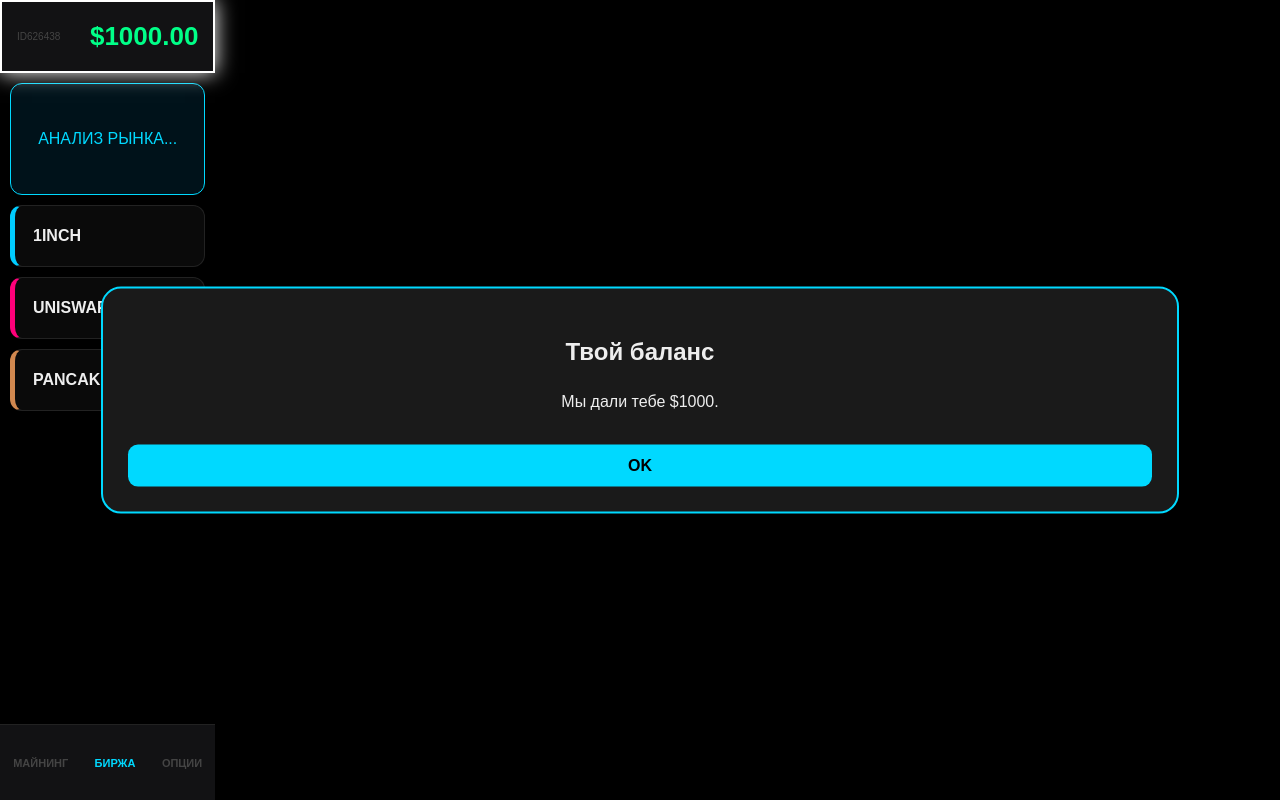
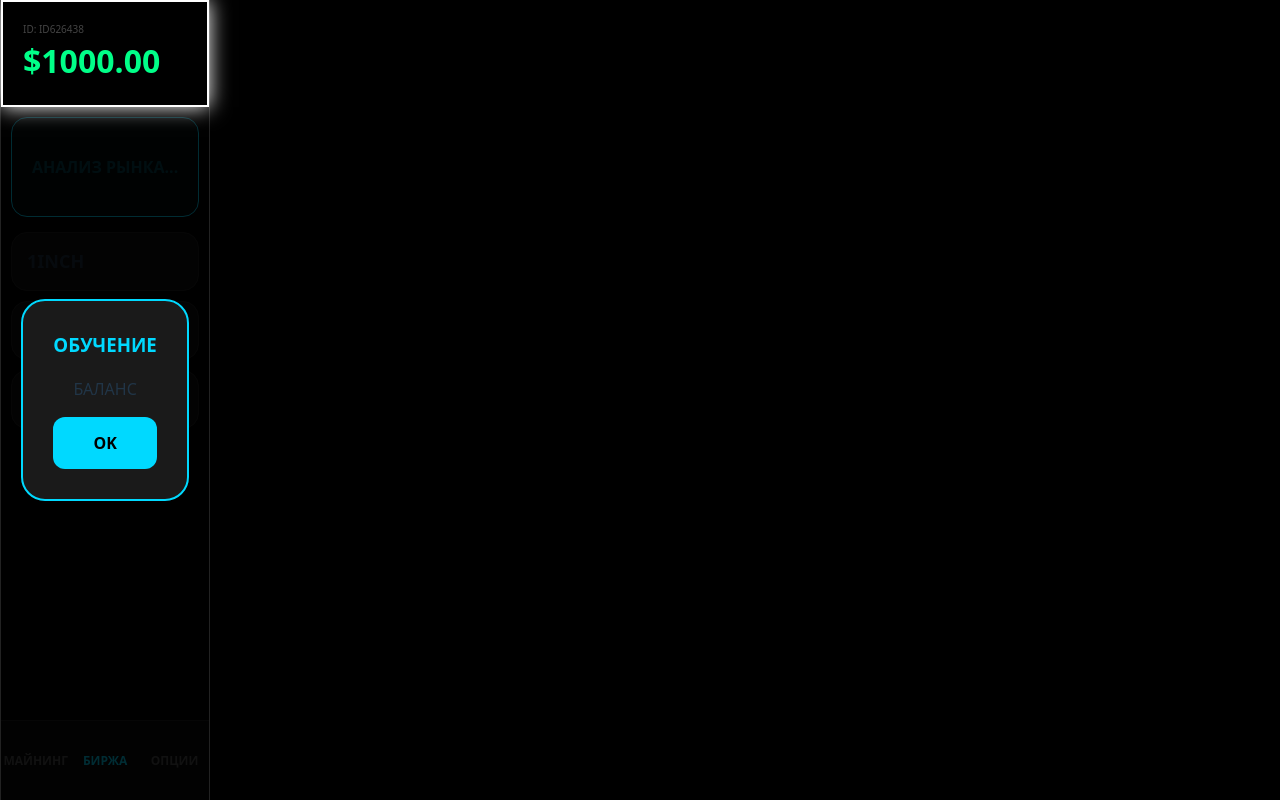
Before and after one commit to katyakuznezc-cmd/treidgame, a React (Vite) app: page / in a window 1280 px wide. Built offline with nearby package versions, Linux system fonts and the light colour scheme.

Commit message:
Update App.jsx

```diff
--- a/src/App.jsx
+++ b/src/App.jsx
@@ -1,10 +1,10 @@
 import React, { useState, useEffect, useRef } from 'react';
 
 const COINS_DATA = [
-  { id: 'TON', lvl: 1, base: 5.42, desc: { RU: 'Токен Telegram.', EN: 'Telegram Token.' } },
-  { id: 'DOGE', lvl: 1, base: 0.15, desc: { RU: 'Мем-коин.', EN: 'Meme coin.' } },
-  { id: 'SOL', lvl: 2, base: 145.3, desc: { RU: 'Скоростной блокчейн.', EN: 'Fast blockchain.' } },
-  { id: 'BTC', lvl: 5, base: 95000, desc: { RU: 'Цифровое золото.', EN: 'Digital gold.' } },
+  { id: 'TON', lvl: 1, base: 5.42 },
+  { id: 'DOGE', lvl: 1, base: 0.15 },
+  { id: 'SOL', lvl: 2, base: 145.3 },
+  { id: 'BTC', lvl: 5, base: 95000 },
 ];
 
 const EXCHANGES = [
@@ -13,19 +13,16 @@ const EXCHANGES = [
   { id: 'pancakeswap', name: 'PANCAKE', color: '#d1884f' }
 ];
 
-// Словарь для смены языка
 const STRINGS = {
   RU: {
     mining: 'МАЙНИНГ', trade: 'БИРЖА', opts: 'ОПЦИИ', analysis: 'АНАЛИЗ РЫНКА...',
     profit_pred: 'ПРОГНОЗ ДОХОДА:', buy: 'КУПИТЬ', sell: 'ПРОДАТЬ', back: '← НАЗАД',
-    reset: 'ПЕРЕЗАПУСК ОБУЧЕНИЯ', sound: 'ЗВУК', lang: 'ЯЗЫК', creators: 'СОЗДАТЕЛИ:',
-    wait: 'ПОИСК...', amount: 'СУММА', leverage: 'ПЛЕЧО', balance: 'БАЛАНС'
+    reset: 'ОБУЧЕНИЕ', sound: 'ЗВУК', lang: 'ЯЗЫК', wait: 'ОЖИДАНИЕ...', balance: 'БАЛАНС'
   },
   EN: {
     mining: 'MINING', trade: 'EXCHANGE', opts: 'SETTINGS', analysis: 'MARKET ANALYSIS...',
     profit_pred: 'PROFIT PREDICTION:', buy: 'BUY', sell: 'SELL', back: '← BACK',
-    reset: 'RESTART TUTORIAL', sound: 'SOUND', lang: 'LANG', creators: 'CREATORS:',
-    wait: 'SEARCHING...', amount: 'AMOUNT', leverage: 'LEVERAGE', balance: 'BALANCE'
+    reset: 'TUTORIAL', sound: 'SOUND', lang: 'LANG', wait: 'WAITING...', balance: 'BALANCE'
   }
 };
 
@@ -42,7 +39,6 @@ export default function App() {
   const [activePositions, setActivePositions] = useState({});
   const [pendingTime, setPendingTime] = useState({});
   const [tradeAmount, setTradeAmount] = useState(100);
-  const [leverage, setLeverage] = useState(1);
 
   const [signal, setSignal] = useState(null);
   const [isAnalyzing, setIsAnalyzing] = useState(false);
@@ -51,36 +47,19 @@ export default function App() {
   const [tutStep, setTutStep] = useState(() => localStorage.getItem('k_tut') ? -1 : 0);
 
   const lvl = Math.floor(xp / 150) + 1;
-  const progress = (xp % 150) / 1.5;
-  const maxLev = lvl >= 10 ? 100 : lvl >= 5 ? 50 : 10;
   const t = STRINGS[lang];
 
   const sndClick = useRef(new Audio('https://www.fesliyanstudios.com/play-mp3/6510'));
   const sndBell = useRef(new Audio('https://assets.mixkit.co/active_storage/sfx/2358/2358-preview.mp3'));
 
-  useEffect(() => {
-    const itv = setInterval(() => {
-      setPrices(prev => {
-        const next = { ...prev };
-        Object.keys(next).forEach(id => {
-          next[id] = Number((next[id] * (1 + (Math.random() * 0.004 - 0.002))).toFixed(id === 'BTC' ? 1 : 3));
-        });
-        return next;
-      });
-    }, 3000);
-    return () => clearInterval(itv);
-  }, []);
-
-  // Логика сигналов
+  // Эффект появления сигнала (Анализ 5 сек)
   useEffect(() => {
     if (tab === 'trade' && !signal && !isAnalyzing) {
       setIsAnalyzing(true);
       const timer = setTimeout(() => {
-        const avail = COINS_DATA.filter(c => c.lvl <= lvl);
-        const coin = avail[Math.floor(Math.random() * avail.length)];
+        const coin = COINS_DATA[Math.floor(Math.random() * COINS_DATA.length)];
         const d1 = EXCHANGES[Math.floor(Math.random() * EXCHANGES.length)];
-        let d2 = EXCHANGES[Math.floor(Math.random() * EXCHANGES.length)];
-        while(d2.id === d1.id) d2 = EXCHANGES[Math.floor(Math.random() * EXCHANGES.length)];
+        const d2 = EXCHANGES.find(ex => ex.id !== d1.id);
 
         setSignal({
           coin: coin.id, buyDex: d1.name, sellDexName: d2.name,
@@ -92,138 +71,148 @@ export default function App() {
       }, 5000);
       return () => clearTimeout(timer);
     }
-  }, [tab, signal, isAnalyzing, lvl, soundEnabled]);
+  }, [tab, signal, isAnalyzing, soundEnabled]);
 
+  // Таймер сигнала
   useEffect(() => {
     if (signalTimer > 0) {
       const itv = setInterval(() => setSignalTimer(s => s - 1), 1000);
       return () => clearInterval(itv);
-    } else { setSignal(null); }
-  }, [signalTimer]);
+    } else if (signal) {
+      setSignal(null);
+    }
+  }, [signalTimer, signal]);
 
   const handleAction = (coinId) => {
     const pos = activePositions[coinId];
     if (pos) {
-      setPendingTime(prev => ({ ...prev, [coinId]: 10 }));
+      setPendingTime(p => ({ ...p, [coinId]: 10 }));
       const timer = setInterval(() => {
         setPendingTime(prev => {
-          const newTime = prev[coinId] - 1;
-          if (newTime <= 0) {
+          if (prev[coinId] <= 1) {
             clearInterval(timer);
-            const isWin = Math.random() > 0.15;
-            const rate = isWin ? (Math.random() * 2 + 1) : -(Math.random() * 1 + 0.5);
-            const pnl = (Number(pos.amt) * (rate * Number(pos.lev)) / 100);
-            setBalance(b => Math.max(0, b + Number(pos.amt) + pnl));
-            if(isWin) setXp(x => x + 15);
+            const isWin = Math.random() > 0.2;
+            const pnl = pos.amt * (isWin ? 0.05 : -0.05);
+            setBalance(b => b + pos.amt + pnl);
+            if(isWin) setXp(x => x + 20);
             setToast({ msg: isWin ? `+$${pnl.toFixed(2)}` : `-$${Math.abs(pnl).toFixed(2)}`, type: isWin ? 'win' : 'loss' });
             setTimeout(() => setToast(null), 2000);
             return { ...prev, [coinId]: null };
           }
-          return { ...prev, [coinId]: newTime };
+          return { ...prev, [coinId]: prev[coinId] - 1 };
         });
       }, 1000);
       setActivePositions(prev => { const n = {...prev}; delete n[coinId]; return n; });
     } else {
       if(tradeAmount > balance) return;
       setBalance(b => b - tradeAmount);
-      setActivePositions(p => ({ ...p, [coinId]: { amt: tradeAmount, lev: leverage, bonus: signal?.bonus || 1.5 } }));
+      setActivePositions(p => ({ ...p, [coinId]: { amt: tradeAmount } }));
     }
   };
 
-  const startTutorial = () => {
-    setTab('trade');
-    setSelectedDex(null);
-    setTutStep(0);
-  };
+  return (
+    <div className="wrapper">
+      <style>{`
+        :root { --win: #00ff88; --loss: #ff3366; --neon: #00d9ff; --bg: #000; --card: #111; }
 
-  const tutContent = [
-    { RU: "Твой баланс", EN: "Your Balance", desc: { RU: "Мы дали тебе $1000.", EN: "We gave you $1000." }, ref: "h-bal" },
-    { RU: "Сигналы", EN: "Signals", desc: { RU: "Жди 5 сек анализа.", EN: "Wait 5s for analysis." }, ref: "s-box" },
-    { RU: "Выбор биржи", EN: "Pick DEX", desc: { RU: "Нажми на биржу ниже.", EN: "Click a DEX below." }, ref: "d-list" },
-    { RU: "Майнинг", EN: "Mining", desc: { RU: "Кликай тут для прибыли.", EN: "Click here for profit." }, ref: "n-mine" }
-  ];
+        /* Глобальные сбросы для мобилок и ПК */
+        * { box-sizing: border-box; -webkit-tap-highlight-color: transparent; user-select: none; }
+        html, body { margin: 0; padding: 0; background: #000; width: 100%; height: 100%; overflow: hidden; }
 
-  return (
-    <div className="app-main">
-      <style>{`
-        :root { --win: #00ff88; --loss: #ff3366; --neon: #00d9ff; --panel: #121214; }
-        html, body { height: 100%; width: 100%; margin: 0; background: #000; color: #eee; font-family: sans-serif; overflow: hidden; }
-        .app-main { height: 100vh; display: flex; flex-direction: column; position: relative; }
-        .header { padding: 15px; background: var(--panel); border-bottom: 1px solid #222; }
-        .balance { color: var(--win); font-size: 26px; font-weight: 900; }
-        .content { flex: 1; overflow-y: auto; position: relative; }
-        .signal-box { background: #00121a; border: 1px solid var(--neon); margin: 10px; padding: 15px; border-radius: 12px; min-height: 80px; display: flex; flex-direction: column; justify-content: center; }
-        .dex-item { background: #0a0a0a; border: 1px solid #222; margin: 10px; padding: 18px; border-radius: 12px; }
-        .nav { height: 75px; display: flex; background: var(--panel); border-top: 1px solid #222; }
-        .nav-btn { flex: 1; background: none; border: none; color: #444; font-size: 11px; font-weight: bold; }
+        /* Центрирование контейнера на ПК */
+        .wrapper {
+          width: 100%; height: 100vh;
+          display: flex; justify-content: center; align-items: center;
+          background: #050505;
+        }
+
+        .app-container {
+          width: 100%; max-width: 500px; height: 100%;
+          background: var(--bg); display: flex; flex-direction: column;
+          position: relative; border-left: 1px solid #222; border-right: 1px solid #222;
+        }
+
+        .header { padding: 20px; border-bottom: 1px solid #222; flex-shrink: 0; }
+        .balance-val { color: var(--win); font-size: 32px; font-weight: 800; }
+
+        .content { flex: 1; overflow-y: auto; padding: 10px; }
+
+        .signal-box {
+          background: rgba(0,217,255,0.05); border: 1px solid var(--neon);
+          border-radius: 16px; padding: 20px; margin-bottom: 15px;
+          min-height: 100px; display: flex; flex-direction: column; align-items: center; justify-content: center;
+        }
+
+        .card { background: var(--card); border: 1px solid #222; border-radius: 16px; padding: 15px; margin-bottom: 10px; }
+
+        .nav { height: 80px; display: flex; background: #0a0a0a; border-top: 1px solid #222; flex-shrink: 0; }
+        .nav-btn { flex: 1; display: flex; align-items: center; justify-content: center; color: #555; font-size: 12px; font-weight: bold; cursor: pointer; }
         .nav-btn.active { color: var(--neon); }
-        .focus-el { position: relative; z-index: 2000 !important; border: 2px solid #fff !important; box-shadow: 0 0 20px #fff !important; }
-        .tut-card { position: fixed; top: 50%; left: 50%; transform: translate(-50%, -50%); width: 80%; background: #1a1a1a; padding: 25px; border-radius: 20px; z-index: 3000; text-align: center; border: 2px solid var(--neon); }
-        .toast { position: fixed; top: 40%; left: 50%; transform: translateX(-50%); padding: 20px 40px; border-radius: 15px; font-weight: 900; z-index: 5000; font-size: 30px; }
-        @keyframes fly { to { transform: translateY(-70px); opacity: 0; } }
+
+        .toast {
+          position: fixed; top: 30%; left: 50%; transform: translateX(-50%);
+          padding: 20px 40px; border-radius: 50px; font-weight: 900; z-index: 9999; font-size: 24px;
+        }
+
+        @keyframes pulse { 50% { opacity: 0.3; } }
+        @keyframes fly { to { transform: translateY(-80px); opacity: 0; } }
+
+        /* Обучение */
+        .tut-overlay { position: absolute; inset: 0; background: rgba(0,0,0,0.8); z-index: 1000; display: flex; align-items: center; justify-content: center; padding: 20px; }
+        .tut-card { background: #1a1a1a; border: 2px solid var(--neon); padding: 30px; border-radius: 24px; text-align: center; }
+        .focus { border: 2px solid white !important; box-shadow: 0 0 20px white; z-index: 1001; }
       `}</style>
 
+      {toast && <div className="toast" style={{background: toast.type==='win'?'var(--win)':'var(--loss)', color:'#000'}}>{toast.msg}</div>}
+
+      <div className="app-container">
         {tutStep >= 0 && (
+          <div className="tut-overlay">
             <div className="tut-card">
-          <h2>{tutContent[tutStep][lang]}</h2>
-          <p>{tutContent[tutStep].desc[lang]}</p>
-          <button onClick={() => {
-            if(tutStep < 3) setTutStep(tutStep + 1);
-            else { setTutStep(-1); localStorage.setItem('k_tut', '1'); }
-          }} style={{width: '100%', padding: '12px', background: 'var(--neon)', border:'none', borderRadius: '10px', marginTop: '15px', fontWeight: 'bold'}}>OK</button>
+              <h3 style={{color: 'var(--neon)', marginTop: 0}}>{lang === 'RU' ? 'ОБУЧЕНИЕ' : 'TUTORIAL'}</h3>
+              <p>{tutStep === 0 ? t.balance : (tutStep === 1 ? t.analysis : t.mining)}</p>
+              <button onClick={() => tutStep < 2 ? setTutStep(tutStep+1) : setTutStep(-1)} style={{width:'100%', padding: 15, background:'var(--neon)', border:'none', borderRadius:12, fontWeight:'bold'}}>OK</button>
+            </div>
           </div>
         )}
 
-      {toast && <div className="toast" style={{background: toast.type==='win'?'var(--win)':'var(--loss)', color:'#000'}}>{toast.msg}</div>}
-
-      <header className={`header ${tutStep === 0 ? 'focus-el' : ''}`}>
-        <div style={{display:'flex', justifyContent:'space-between', alignItems:'center'}}>
-          <span style={{fontSize: 10, color: '#444'}}>{userId}</span>
-          <div className="balance">${balance.toFixed(2)}</div>
-        </div>
+        <header className={`header ${tutStep === 0 ? 'focus' : ''}`}>
+          <div style={{fontSize: 10, color: '#444'}}>ID: {userId}</div>
+          <div className="balance-val">${balance.toFixed(2)}</div>
         </header>
 
-      <div className="content">
+        <main className="content">
           {tab === 'trade' && (
             <>
               {!selectedDex ? (
-              <div id="d-list">
-                <div className={`signal-box ${tutStep === 1 ? 'focus-el' : ''}`}>
+                <div>
+                  <div className={`signal-box ${tutStep === 1 ? 'focus' : ''}`}>
                     {isAnalyzing ? (
-                    <div style={{textAlign:'center', color:'var(--neon)', animation:'pulse 1s infinite'}}>{t.analysis}</div>
+                      <b style={{color: 'var(--neon)', animation: 'pulse 1s infinite'}}>{t.analysis}</b>
                     ) : signal ? (
                       <>
-                      <div style={{fontSize: 18, fontWeight: 'bold'}}>{signal.coin}: {signal.buyDex} → {signal.sellDexName}</div>
-                      <div style={{color: 'var(--win)'}}>+{signal.bonus}% | {signalTimer}s</div>
+                        <div style={{fontSize: 20, fontWeight: 900}}>{signal.coin}: {signal.buyDex} → {signal.sellDexName}</div>
+                        <div style={{color: 'var(--win)', fontWeight: 'bold'}}>+{signal.bonus}% | {signalTimer}s</div>
                       </>
-                  ) : <div style={{textAlign:'center', color: '#333'}}>{t.wait}</div>}
+                    ) : <b>{t.wait}</b>}
                   </div>
-                {EXCHANGES.map(d => (
-                  <div key={d.id} className="dex-item" style={{borderLeft: `5px solid ${d.color}`}} onClick={() => setSelectedDex(d.id)}>
-                    <b>{d.name}</b>
+                  {EXCHANGES.map(ex => (
+                    <div key={ex.id} className="card" style={{cursor: 'pointer'}} onClick={() => setSelectedDex(ex.id)}>
+                      <b style={{fontSize: 18}}>{ex.name}</b>
                     </div>
                   ))}
                 </div>
               ) : (
-              <div style={{padding: 15}}>
-                <button onClick={() => setSelectedDex(null)} style={{background: '#222', color: '#fff', border: 'none', padding: 10, borderRadius: 8}}>{t.back}</button>
-                <div style={{margin: '15px 0', padding: 15, background: '#0a0a0a', borderRadius: 12}}>
-                  <div style={{fontSize: 12, color: '#555'}}>{t.profit_pred}</div>
-                  <div style={{fontSize: 22, color: 'var(--win)', fontWeight: 'bold'}}>+${((tradeAmount * leverage * (signal?.bonus || 1.5))/100).toFixed(2)}</div>
-                </div>
-                <div style={{marginBottom: 20}}>
-                  <div style={{fontSize: 11}}>{t.amount}: ${tradeAmount} | {t.leverage}: x{leverage}</div>
-                  <input type="range" min="10" max={balance} value={tradeAmount} onChange={e => setTradeAmount(Number(e.target.value))} style={{width:'100%'}} />
-                  <input type="range" min="1" max={maxLev} value={leverage} onChange={e => setLeverage(Number(e.target.value))} style={{width:'100%', marginTop: 10}} />
-                </div>
+                <div>
+                  <button onClick={() => setSelectedDex(null)} className="card" style={{width: '100%', color: '#fff', border: 'none', textAlign: 'left'}}>{t.back}</button>
                   {COINS_DATA.map(c => {
-                  const p = activePositions[c.id];
                     const wait = pendingTime[c.id];
+                    const pos = activePositions[c.id];
                     return (
-                    <div key={c.id} style={{padding: '12px 0', borderBottom: '1px solid #111', display: 'flex', justifyContent: 'space-between'}}>
-                      <div><b>{c.id}</b> <span style={{color: 'var(--neon)', fontSize: 11}}>${prices[c.id]}</span></div>
-                      <button onClick={() => handleAction(c.id)} style={{background: wait ? '#333' : (p ? 'var(--loss)' : 'var(--win)'), border:'none', padding: '8px 15px', borderRadius: 6, fontWeight: 'bold', width: 80}}>
-                        {wait ? `${wait}s` : (p ? t.sell : t.buy)}
+                      <div key={c.id} className="card" style={{display: 'flex', justifyContent: 'space-between', alignItems: 'center'}}>
+                        <b>{c.id}</b>
+                        <button onClick={() => handleAction(c.id)} style={{background: wait ? '#333' : (pos ? 'var(--loss)' : 'var(--win)'), border:'none', padding: '12px 20px', borderRadius: 10, fontWeight:'bold', minWidth: 100}}>
+                          {wait ? `${wait}s` : (pos ? t.sell : t.buy)}
                         </button>
                       </div>
                     );
@@ -236,31 +225,31 @@ export default function App() {
           {tab === 'mining' && (
             <div style={{height: '100%', display: 'flex', justifyContent: 'center', alignItems: 'center'}}>
               <div onClick={(e) => {
-              setBalance(b => b + 0.20);
+                setBalance(b => b + 0.1);
                 if(soundEnabled) { sndClick.current.currentTime = 0; sndClick.current.play().catch(()=>{}); }
                 const d = document.createElement('div');
-              d.innerText = '$'; d.style.position = 'fixed'; d.style.left = e.clientX + 'px'; d.style.top = e.clientY + 'px';
-              d.style.color = 'var(--win)'; d.style.animation = 'fly 0.5s forwards';
-              document.body.appendChild(d); setTimeout(() => d.remove(), 500);
-            }} style={{width: 150, height: 150, border: '4px solid var(--neon)', borderRadius: '50%', fontSize: 60, display: 'flex', alignItems: 'center', justifyContent: 'center', color: 'var(--neon)'}}>$</div>
+                d.innerText = '$'; d.style.cssText = `position:fixed; left:${e.clientX}px; top:${e.clientY}px; color:var(--win); font-weight:bold; font-size:24px; pointer-events:none; animation:fly 0.6s forwards;`;
+                document.body.appendChild(d); setTimeout(() => d.remove(), 600);
+              }} style={{width: 200, height: 200, border: '6px solid var(--neon)', borderRadius: '50%', display: 'flex', alignItems: 'center', justifyContent: 'center', fontSize: 80, color: 'var(--neon)'}}>$</div>
             </div>
           )}
 
           {tab === 'opts' && (
-          <div style={{padding: 20}}>
-            <button onClick={startTutorial} style={{width: '100%', padding: 15, background: 'var(--neon)', border: 'none', borderRadius: 10, fontWeight: 'bold', marginBottom: 10}}>{t.reset}</button>
-            <button onClick={() => setSoundEnabled(!soundEnabled)} style={{width: '100%', padding: 15, background: '#222', color: '#fff', border: 'none', borderRadius: 10, marginBottom: 10}}>{t.sound}: {soundEnabled ? 'ON' : 'OFF'}</button>
-            <button onClick={() => setLang(lang === 'RU' ? 'EN' : 'RU')} style={{width: '100%', padding: 15, background: '#222', color: '#fff', border: 'none', borderRadius: 10, marginBottom: 20}}>{t.lang}: {lang}</button>
-            <div style={{textAlign: 'center'}}><a href="https://t.me/kriptoalians" style={{color: 'var(--neon)', textDecoration: 'none'}}>@kriptoalians</a></div>
+            <div style={{padding: 10}}>
+              <button onClick={() => setTutStep(0)} className="card" style={{width:'100%', color:'var(--neon)', border:'none'}}>{t.reset}</button>
+              <button onClick={() => setSoundEnabled(!soundEnabled)} className="card" style={{width:'100%', color:'#fff', border:'none'}}>{t.sound}: {soundEnabled ? 'ON' : 'OFF'}</button>
+              <button onClick={() => setLang(lang === 'RU' ? 'EN' : 'RU')} className="card" style={{width:'100%', color:'#fff', border:'none'}}>{t.lang}: {lang}</button>
+              <div style={{textAlign: 'center', marginTop: 20}}><a href="https://t.me/kriptoalians" style={{color:'var(--neon)', textDecoration: 'none'}}>@kriptoalians</a></div>
             </div>
           )}
-      </div>
+        </main>
 
         <nav className="nav">
-        <button onClick={() => setTab('mining')} className={`nav-btn ${tab === 'mining' ? 'active' : ''} ${tutStep === 3 ? 'focus-el' : ''}`}>{t.mining}</button>
-        <button onClick={() => setTab('trade')} className={`nav-btn ${tab === 'trade' ? 'active' : ''}`}>{t.trade}</button>
-        <button onClick={() => setTab('opts')} className={`nav-btn ${tab === 'opts' ? 'active' : ''}`}>{t.opts}</button>
+          <div onClick={() => setTab('mining')} className={`nav-btn ${tab === 'mining' ? 'active' : ''}`}>{t.mining}</div>
+          <div onClick={() => setTab('trade')} className={`nav-btn ${tab === 'trade' ? 'active' : ''}`}>{t.trade}</div>
+          <div onClick={() => setTab('opts')} className={`nav-btn ${tab === 'opts' ? 'active' : ''}`}>{t.opts}</div>
         </nav>
+      </div>
     </div>
   );
 }
```
Lines whose indentation alone changed are shown as unchanged.
